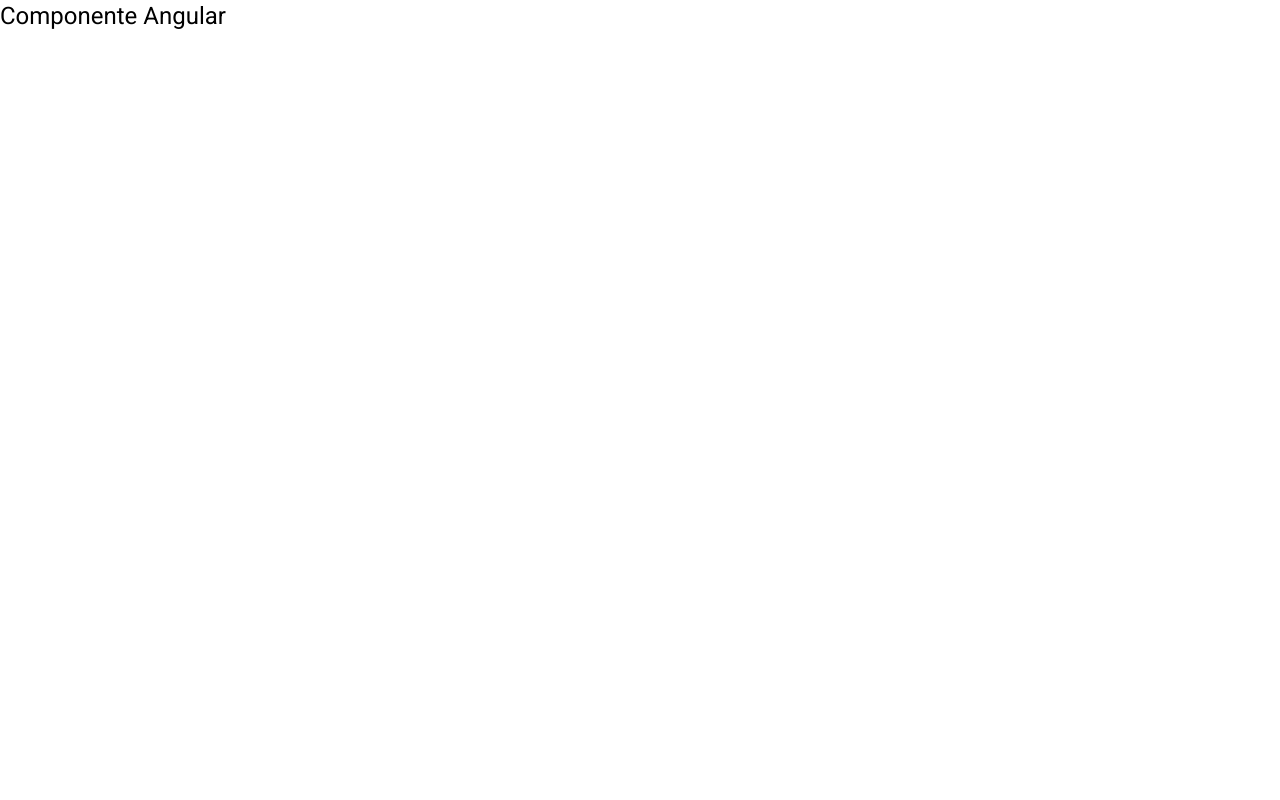
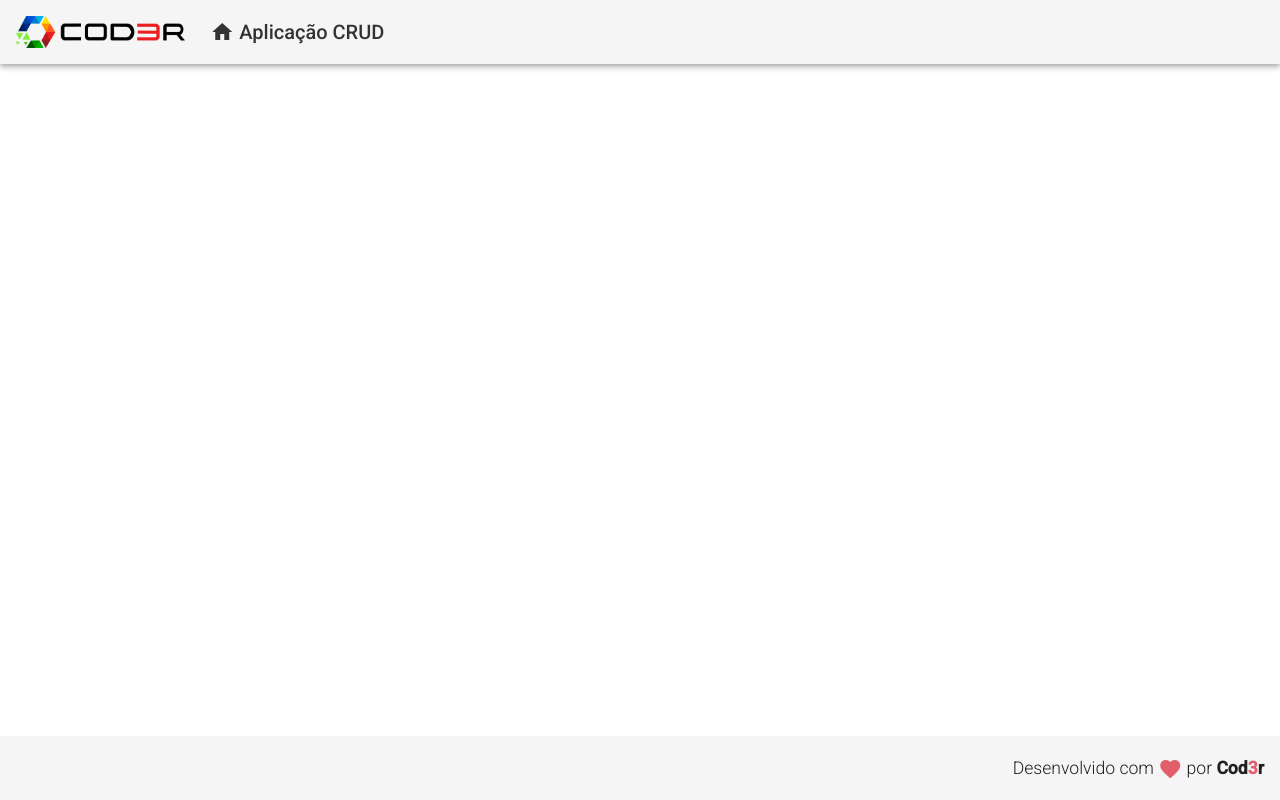
Before and after one commit to lhserafim/javascript, an Angular app in the folder angular/crud/frontend/: page / in a window 1280 px wide. Built offline with nearby package versions, Linux system fonts and the light colour scheme.

Commit message:
Aulas: 435. Componente Cabeçalho 436. Componente Rodapé

```diff
--- a/angular/crud/frontend/src/app/app.component.html
+++ b/angular/crud/frontend/src/app/app.component.html
@@ -1 +1,8 @@
-<h1>Componente Angular</h1>
+<!-- <h1>Componente App</h1> -->
+
+<!-- Aula 435. Componente Cabeçalho -->
+<!-- Alterar para <app-header> para acessar o compomente header -->
+<app-header></app-header>
+
+<!-- Aula 436. Componente Rodapé -->
+<app-footer></app-footer>
--- /dev/null
+++ b/angular/crud/frontend/src/app/components/template/footer/footer.component.css
@@ -0,0 +1,13 @@
+/* Aula 436. Componente Rodapé  */
+.footer {
+    position: fixed;
+    bottom: 0;
+
+    display: flex;
+    justify-content: flex-end;
+}
+
+.footer > span {
+    font-size: 1.1rem;
+    font-weight: 300;
+}
--- /dev/null
+++ b/angular/crud/frontend/src/app/components/template/footer/footer.component.html
@@ -0,0 +1,11 @@
+<!-- Aula 436. Componente Rodapé
+Estou me aproveitando da importação realizada em app.module.ts -->
+<mat-toolbar class="footer">
+    <span>
+        Desenvolvido com
+        <i class="material-icons red v-middle">
+            favorite
+        </i>
+        por <strong>Cod<span class="red">3</span>r</strong>
+    </span>
+</mat-toolbar>
--- /dev/null
+++ b/angular/crud/frontend/src/app/components/template/footer/footer.component.ts
@@ -0,0 +1,15 @@
+import { Component, OnInit } from '@angular/core';
+
+@Component({
+  selector: 'app-footer',
+  templateUrl: './footer.component.html',
+  styleUrls: ['./footer.component.css']
+})
+export class FooterComponent implements OnInit {
+
+  constructor() { }
+
+  ngOnInit(): void {
+  }
+
+}
--- /dev/null
+++ b/angular/crud/frontend/src/app/components/template/header/header.component.css
@@ -0,0 +1,25 @@
+/* Aula 435. Componente Cabeçalho */
+
+.header {
+    display: flex;
+    align-items: center;
+}
+
+.header a {
+    display: flex;
+    align-items: center;
+    text-decoration: none;
+    color: #333;
+}
+
+.header .logo {
+    max-height: 32px;
+}
+
+.header .title-group {
+    padding-left: 25px;
+}
+
+.header .title-group i {
+    padding-right: 5px;
+}
--- /dev/null
+++ b/angular/crud/frontend/src/app/components/template/header/header.component.html
@@ -0,0 +1,23 @@
+<!-- Aula 435. Componente Cabeçalho
+Para poder utilizar o mat-toolbar, fiz a importação em app.module.ts
+import { MatToolbarModule} from '@angular/material/toolbar'; -->
+
+<mat-toolbar class="header mat-elevation-z4">
+    <span>
+        <a>
+            <img class="logo" src="assets/img/logo.png" alt="logo">
+        </a>
+    </span>
+    <span class="title-group">
+        <a>
+            <i class="material-icons">
+                <!-- Colocar ícone do lado do nome da cod3r -->
+                <!-- dashboard -->
+                home
+            </i>
+            Aplicação CRUD
+        </a>
+
+    </span>
+
+</mat-toolbar>
--- /dev/null
+++ b/angular/crud/frontend/src/app/components/template/header/header.component.ts
@@ -0,0 +1,15 @@
+import { Component, OnInit } from '@angular/core';
+
+@Component({
+  selector: 'app-header',
+  templateUrl: './header.component.html',
+  styleUrls: ['./header.component.css']
+})
+export class HeaderComponent implements OnInit {
+
+  constructor() { }
+
+  ngOnInit(): void {
+  }
+
+}
--- a/angular/crud/frontend/src/styles.css
+++ b/angular/crud/frontend/src/styles.css
@@ -1,4 +1,14 @@
 /* You can add global styles to this file, and also import other style files */
+/* Esta classe aplica estilos de forma GLOBAL para a sua aplicação */
 
 html, body { height: 100%; }
 body { margin: 0; font-family: Roboto, "Helvetica Neue", sans-serif; }
+
+/* Aula 436. Componente Rodapé  */
+.red {
+    color: rgb(227, 94, 107)
+}
+
+.v-middle {
+    vertical-align: middle;
+}
```
Also changed, not shown: angular/crud/frontend/src/app/app.module.ts (+11 -2 lines), angular/crud/frontend/src/assets/img/logo.png (added), 1 other file (tests, documents, lock files or other folders).
